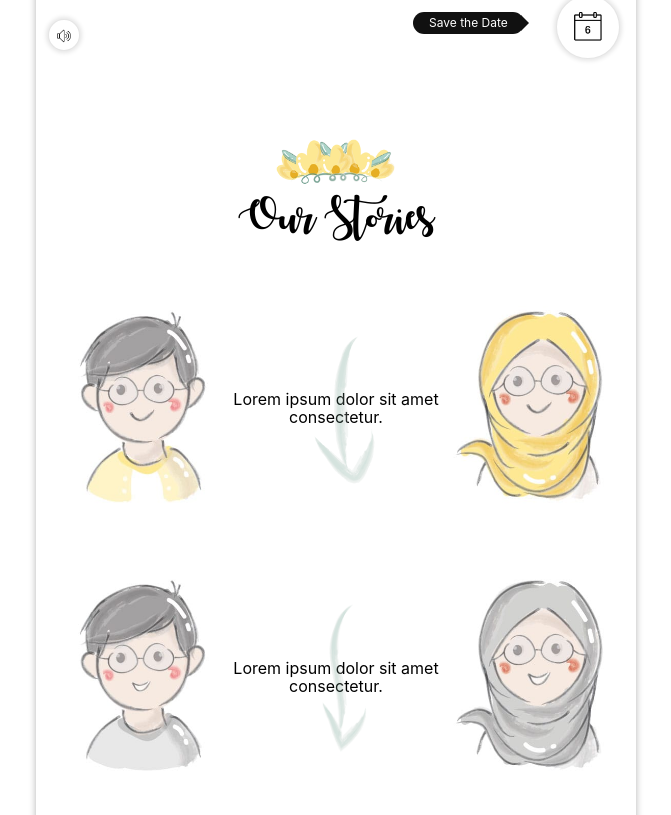
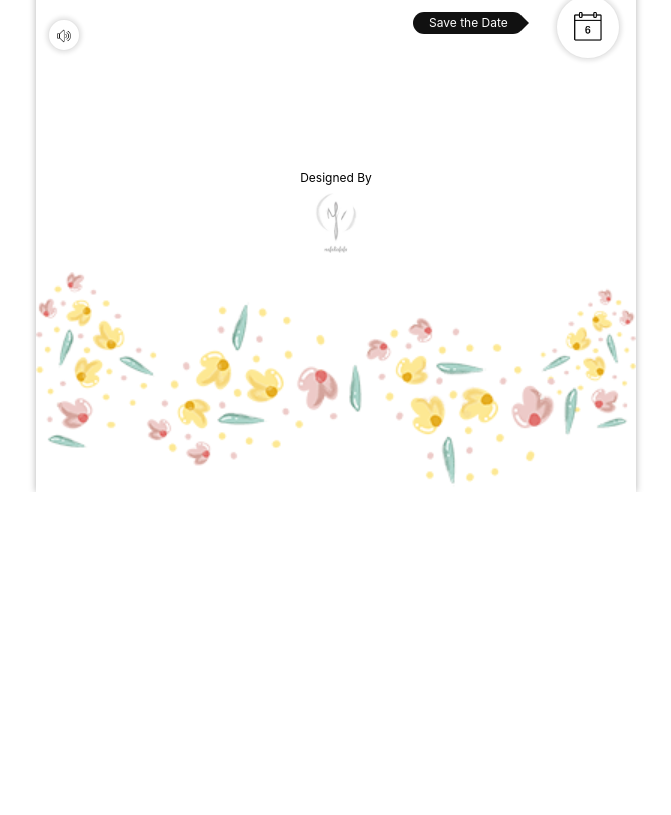
Before and after one commit to mikqi/wedding.rivki.id, a React (Create React App) app: page / in a window 1280 px wide. Shown: the part 725-1540 px from the top of the page, without its empty margins (304-975 px from the left). After the commit the page ends 1217 px from the top, so only its background shows below. Built offline with nearby package versions, Linux system fonts and the light colour scheme; a web font is replaced by a local one.

Commit message:
hide stories first

```diff
--- a/src/App.tsx
+++ b/src/App.tsx
@@ -95,11 +95,13 @@ class App extends React.Component<any, any>{
           </div>
         </div>
 
-        <Suspense fallback={<div>Loading...</div>}>
-          <div className={`flex flex-column justify-between items-center sinhala`}>
-            <Stories />
-          </div>
-        </Suspense>
+        <div className="dn">
+          <Suspense fallback={<div>Loading...</div>}>
+            <div className={`flex flex-column justify-between items-center sinhala`}>
+              <Stories />
+            </div>
+          </Suspense>
+        </div>
         <div className="flex justify-center flex-column w-50 center mt4">
           <div className="center mt5 mb2 f7">
             Designed By
```
